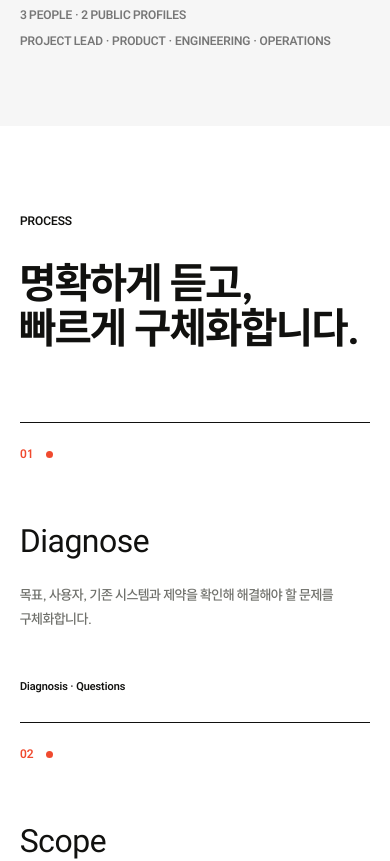
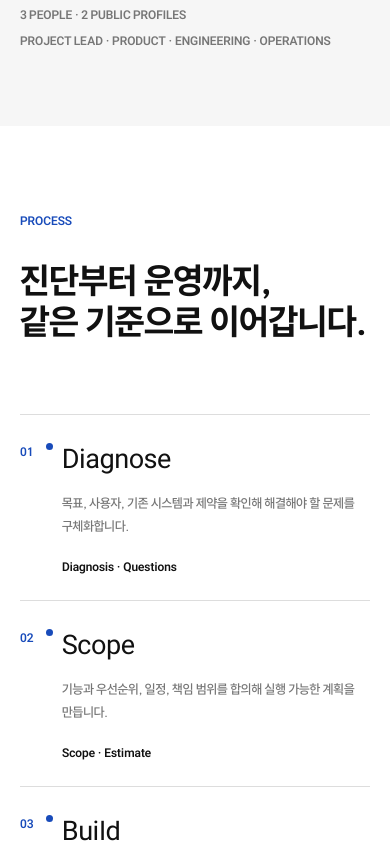
Before and after one commit to ChoiTheCreator/Studio-Jabin-HP, a Next.js app: page / in a window 390 px wide. Shown: the part 7560-8421 px from the top of the page. Built offline with nearby package versions, Linux system fonts and the light colour scheme; no server answers.

Commit message:
<Design> 프로젝트 진행 단계 반응형 구성

```diff
--- a/src/features/home/components/ProcessSection.tsx
+++ b/src/features/home/components/ProcessSection.tsx
@@ -1,37 +1,43 @@
 import { Reveal } from "@/components/motion/Reveal";
-import { eyebrow, pageShell } from "@/components/ui/tailwind";
+import { contentShell, eyebrow } from "@/components/ui/tailwind";
 import { processSteps } from "../home.content";
 
 export function ProcessSection() {
   return (
-    <section className="bg-white py-[88px] sm:py-28 lg:py-36" id="process" aria-labelledby="process-title">
-      <div className={pageShell}>
+    <section className="bg-white py-[88px] text-navy-ink sm:py-28 lg:py-32" id="process" aria-labelledby="process-title">
+      <div className={contentShell}>
         <Reveal className="grid gap-8 lg:grid-cols-[1fr_2fr] lg:items-start">
-          <p className={eyebrow}>PROCESS</p>
-          <h2 className="m-0 text-[46px] leading-[0.98] font-bold [word-break:keep-all] sm:text-[62px] lg:text-[78px]" id="process-title">
-            명확하게 듣고,
+          <p className={`${eyebrow} text-navy-primary`}>PROCESS</p>
+          <h2 className="m-0 text-[38px] leading-[1.08] font-bold [word-break:keep-all] sm:text-[46px] lg:text-[54px]" id="process-title">
+            진단부터 운영까지,
             <br />
-            빠르게 구체화합니다.
+            같은 기준으로 이어갑니다.
           </h2>
         </Reveal>
 
-        <ol className="mt-[72px] grid list-none border-t border-ink p-0 sm:grid-cols-2 lg:mt-28 lg:grid-cols-4">
+        <ol className="mt-[72px] grid list-none border-t border-navy-line p-0 sm:grid-cols-2 lg:mt-24 lg:grid-cols-5">
           {processSteps.map((step, index) => (
             <Reveal
               as="li"
-              className="flex min-h-[300px] flex-col border-b border-ink py-[22px] pb-7 sm:odd:border-r sm:odd:pr-6 sm:even:pl-6 lg:min-h-[420px] lg:border-r lg:px-[26px] lg:pt-6 lg:pb-[30px] lg:first:pl-0 lg:last:border-r-0 lg:last:pr-0"
+              className={`grid grid-cols-[42px_1fr] gap-y-3 border-b border-navy-line py-6 lg:col-span-1 lg:flex lg:min-h-[340px] lg:flex-col lg:border-r lg:px-[22px] lg:pt-6 lg:pb-[30px] lg:first:pl-0 lg:last:border-r-0 lg:last:pr-0 ${
+                index === processSteps.length - 1
+                  ? "sm:col-span-2 sm:border-r-0 sm:px-0 lg:col-span-1"
+                  : index % 2 === 0
+                    ? "sm:border-r sm:pr-6"
+                    : "sm:pl-6"
+              }`}
               key={step.number}
               delay={index * 90}
             >
-              <div className="flex items-center gap-3 text-[12px] font-bold text-red">
+              <div className="row-span-3 flex items-start gap-3 pt-1 text-[12px] font-bold text-navy-primary lg:row-auto lg:items-center lg:pt-0">
                 <span>{step.number}</span>
                 <i className="size-[7px] rounded-full bg-current" aria-hidden="true" />
               </div>
-              <h3 className="mt-[54px] mb-[18px] text-[32px]">{step.title}</h3>
-              <p className="m-0 max-w-[370px] text-[15px] leading-[1.6] text-muted [word-break:keep-all]">
+              <h3 className="m-0 text-[27px] lg:mt-[54px] lg:mb-[18px] lg:text-[32px]">{step.title}</h3>
+              <p className="col-start-2 m-0 max-w-[370px] text-[14px] leading-[1.65] text-navy-muted [word-break:keep-all] lg:col-auto lg:text-[15px]">
                 {step.description}
               </p>
-              <small className="mt-auto pt-7 text-[11px] font-bold">{step.output}</small>
+              <small className="col-start-2 mt-2 text-[12px] font-bold lg:col-auto lg:mt-auto lg:pt-7">{step.output}</small>
             </Reveal>
           ))}
         </ol>
```
